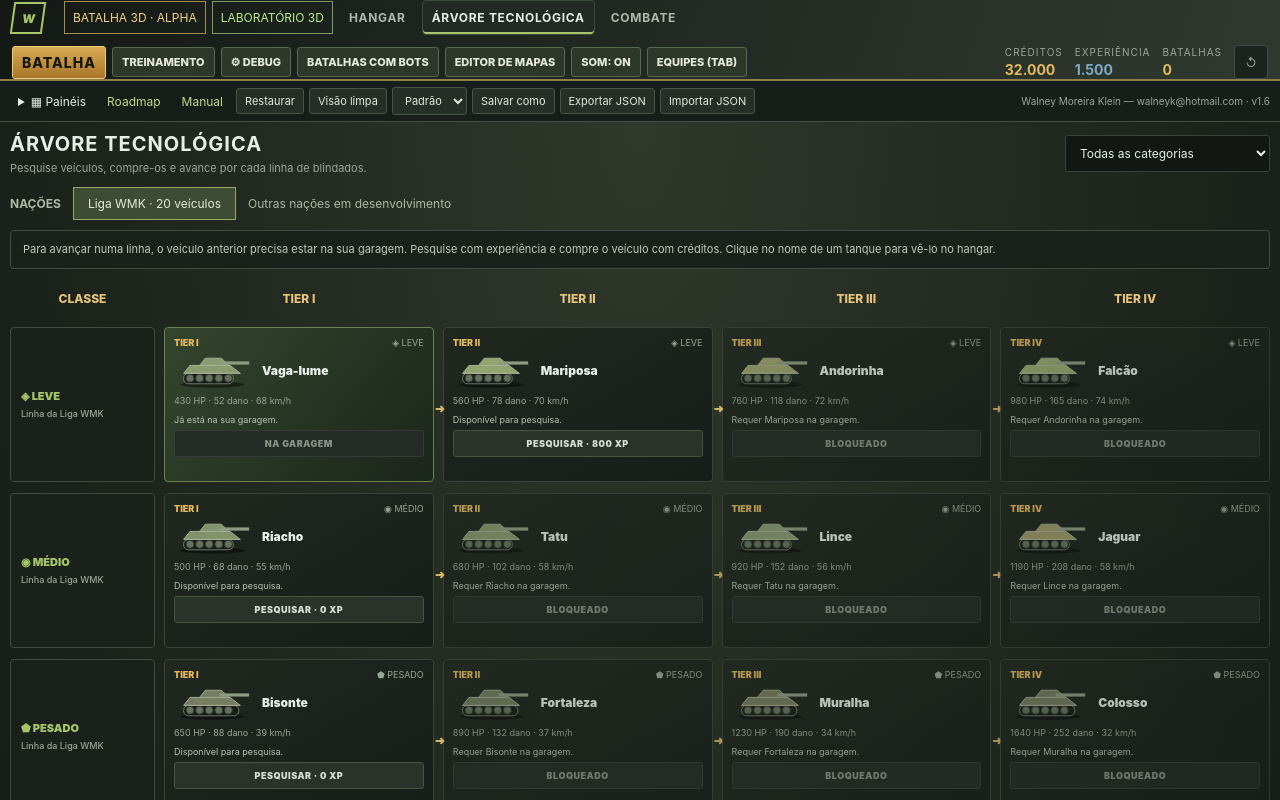
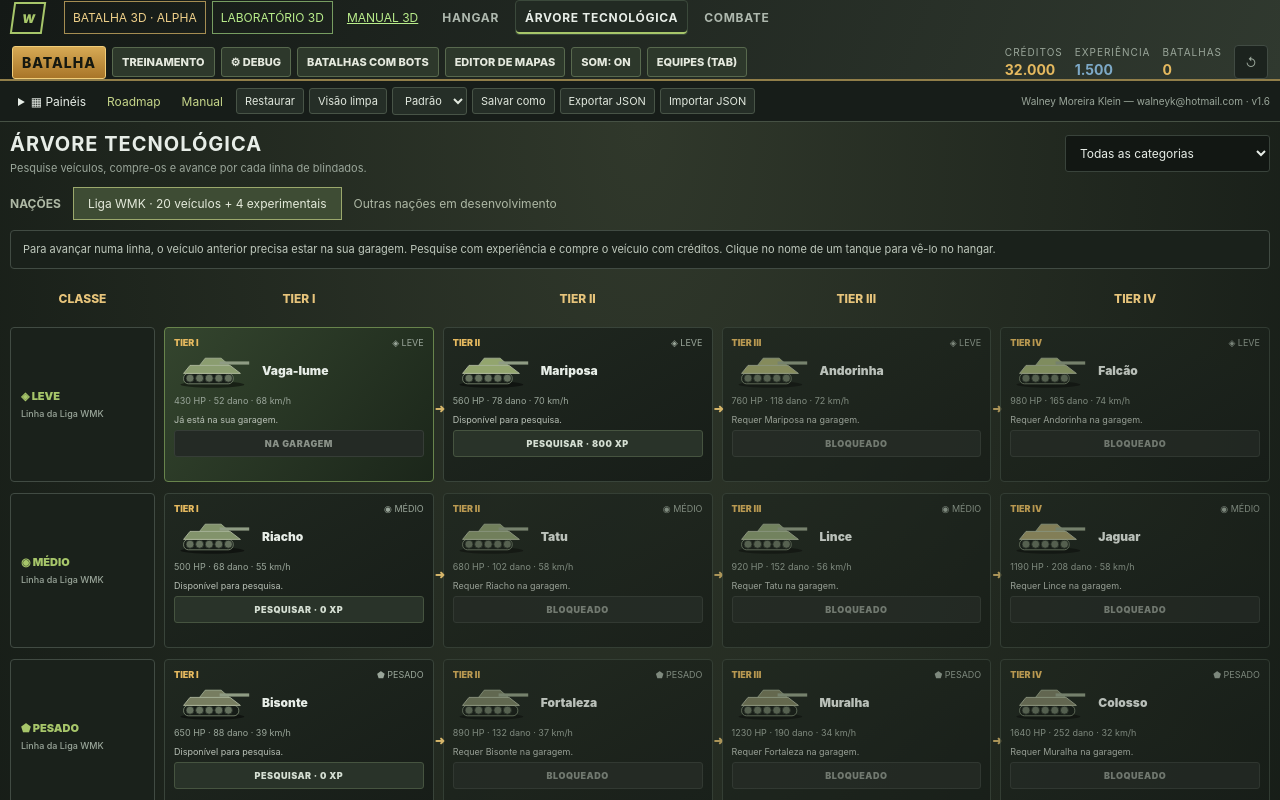
Before and after one commit to WalneyNF/WMK-TankWar, a plain HTML site: page index.html in a window 1280 px wide. Both pictures are taken after a click on the button "ÁRVORE TECNOLÓGICA". Shown: the top 800 px of the page. Drawn offline with Linux system fonts and the light colour scheme.

Commit message:
feat: árvore tecnológica com linha experimental e acesso direto ao laboratório

```diff
--- a/index.html
+++ b/index.html
@@ -19,7 +19,7 @@
     </div>
 
     <nav class="nav"><a href="tankwar3d.html" style="color:#f0d18a;padding:8px;border:1px solid #a58d52;text-decoration:none">BATALHA 3D · ALPHA</a>
-      <a href="tankwar3d.html?lab=1" style="color:#b9ed8b;padding:8px;border:1px solid #779d61;text-decoration:none;white-space:nowrap">LABORATÓRIO 3D</a>
+      <a href="tankwar3d.html?lab=1" style="color:#b9ed8b;padding:8px;border:1px solid #779d61;text-decoration:none;white-space:nowrap">LABORATÓRIO 3D</a><a href="manuais/laboratorio.html" style="color:#b9ed8b;padding:8px">MANUAL 3D</a>
       <button class="active" data-page="garage">Hangar</button>
       <button data-page="tree">Árvore tecnológica</button>
       <button data-page="battle">Combate</button>
@@ -116,11 +116,11 @@
             <option value="medium">Médios</option>
             <option value="heavy">Pesados</option>
             <option value="td">Caça-tanques</option>
-            <option value="spg">AAP</option>
+            <option value="spg">AAP clássica</option><option value="rocket">Lançadoras (laboratório 3D)</option>
           </select>
         </div>
 
-        <div class="nation-strip"><strong>NAÇÕES</strong><button type="button" class="nation-active">Liga WMK · 20 veículos</button><span>Outras nações em desenvolvimento</span></div><div class="tree-note">
+        <div class="nation-strip"><strong>NAÇÕES</strong><button type="button" class="nation-active">Liga WMK · 20 veículos + 4 experimentais</button><span>Outras nações em desenvolvimento</span></div><div class="tree-note">
           Para avançar numa linha, o veículo anterior precisa estar na sua garagem.
           Pesquise com experiência e compre o veículo com créditos. Clique no nome de um tanque para vê-lo no hangar.
         </div>
```
